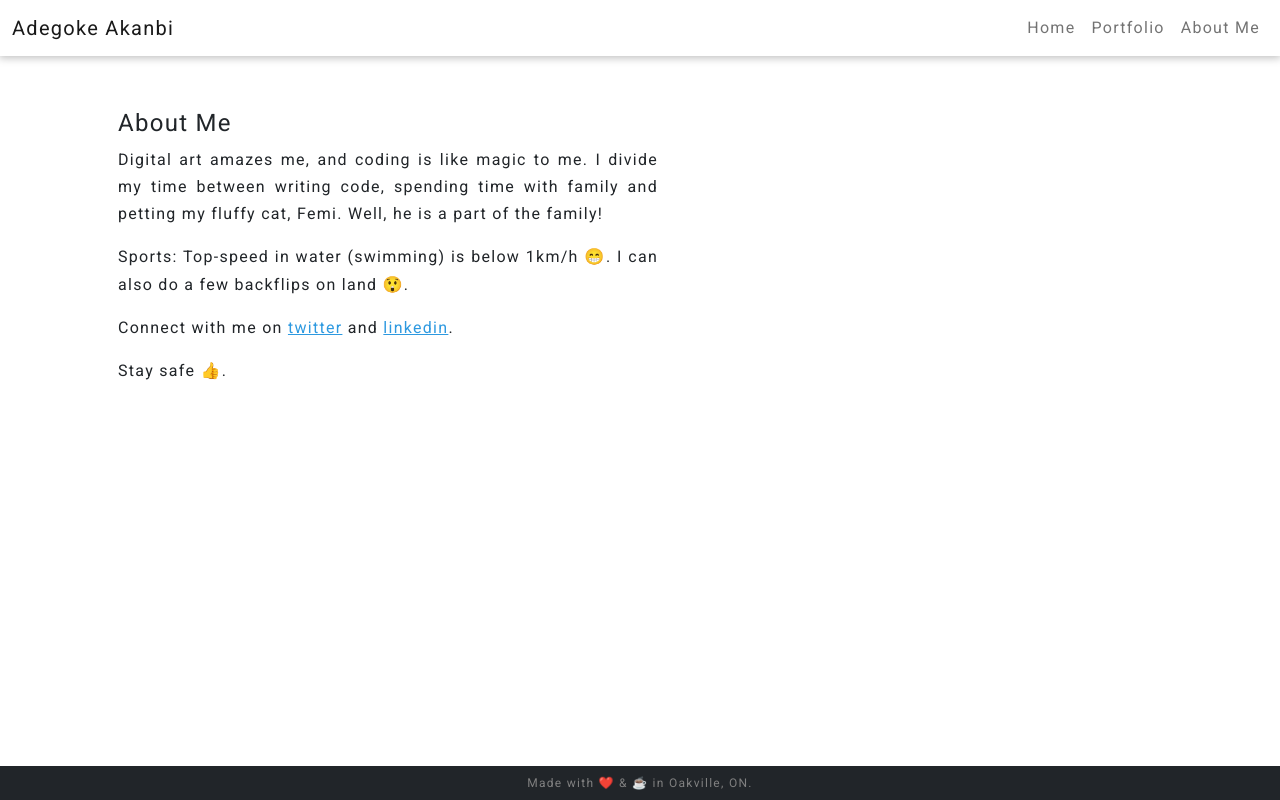
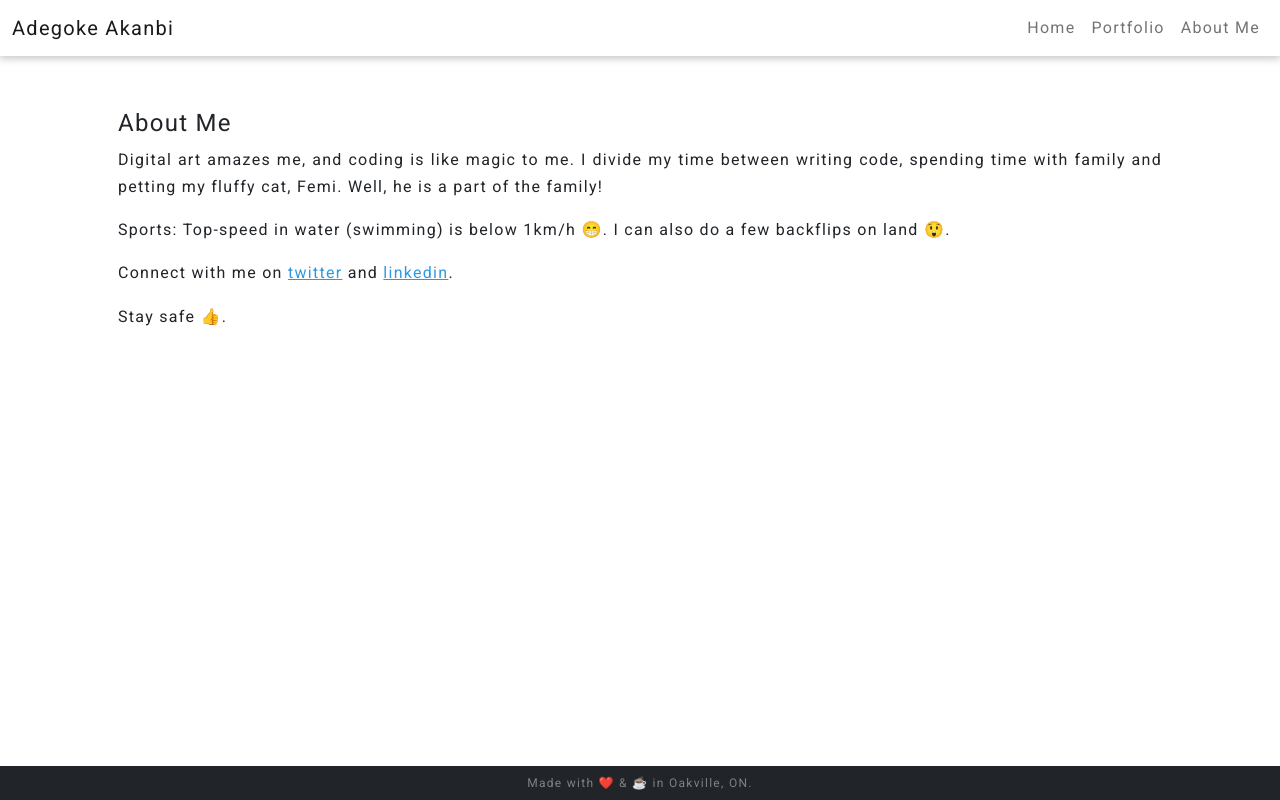
Before and after one commit to wcoolers/portfolio, a React (Create React App) app: page /about in a window 1280 px wide. Built offline with nearby package versions, Linux system fonts and the light colour scheme.

Commit message:
added limit class to about page

```diff
--- a/src/components/About.js
+++ b/src/components/About.js
@@ -3,14 +3,14 @@ import { Row, Col, Container } from 'reactstrap';
 export const About = () => {
     return (
         <div>
-            <Container className="p-5 rounded-lg mt-3 m-auto">
+            <Container className="p-5 rounded-lg mt-3 m-auto limit">
                 <Row>
                     <Col>
                         <h4>About Me</h4>
-                        <p className='limit'>Digital art amazes me, and coding is like magic to me.
+                        <p>Digital art amazes me, and coding is like magic to me.
                             I divide my time between writing code, spending time with family and petting my fluffy cat, Femi. Well, he is a part of the family!
-                            </p>
-                        <p className='limit'>Sports: Top-speed in water (swimming) is below 1km/h 😁. I can also do a few backflips on land 😲.</p>
+                        </p>
+                        <p>Sports: Top-speed in water (swimming) is below 1km/h 😁. I can also do a few backflips on land 😲.</p>
                         <p>Connect with me on <a className='link' href="https://www.twitter.com/khentebe" target="_blank" rel="noreferrer">twitter</a> and <a className='link' href="https://www.linkedin.com/in/adegoke-a1/" target="_blank" rel="noreferrer">linkedin</a>.</p>
                         <p>Stay safe 👍. </p>
                     </Col>
```
